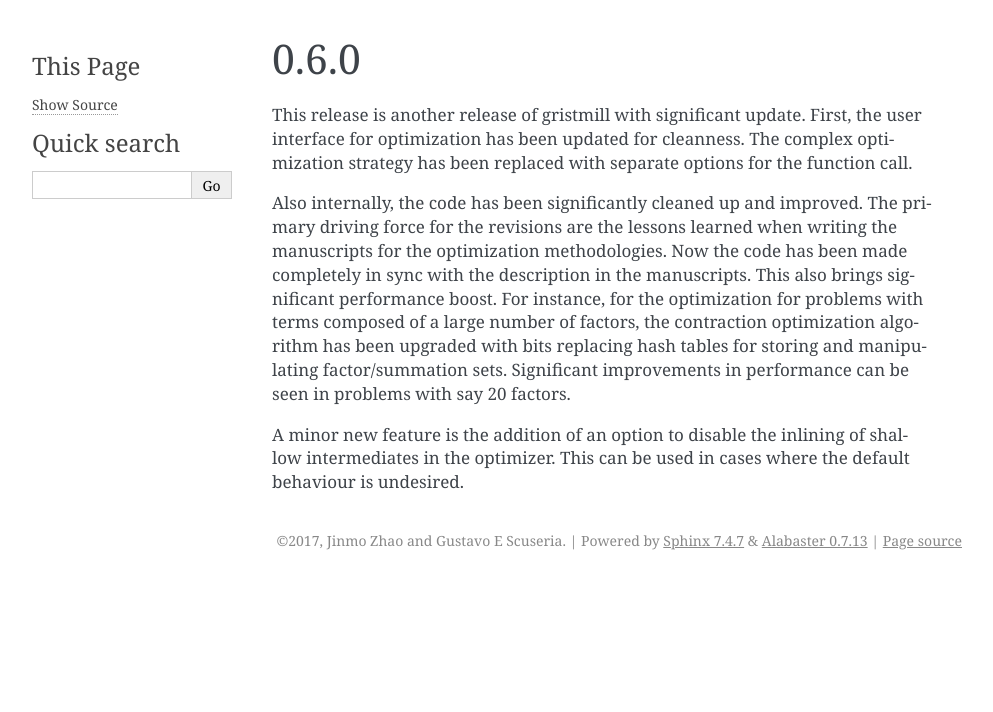
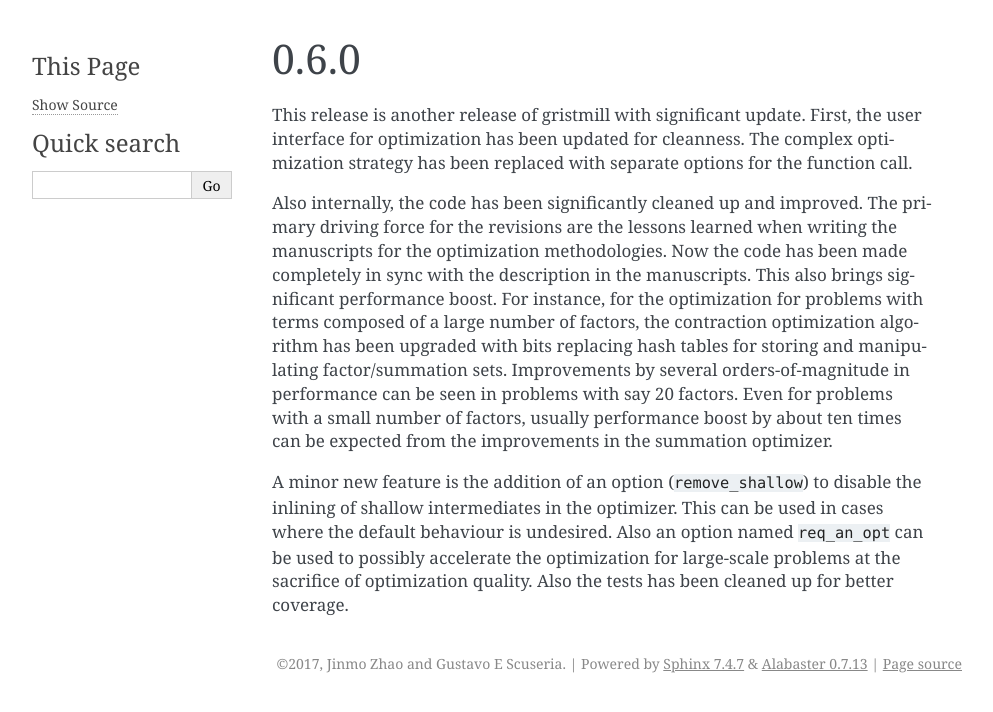
Before and after one commit to tschijnmo/gristmill, a Sphinx documentation site: the page built from docs/releases/0_6_0.rst, in a window 1280 px wide. Shown: the top 712 px of the page, without its empty margins (148-1141 px from the left). Built offline with Sphinx 7.4.7, drawn with Linux system fonts in a browser that asks for light colours.

Commit message:
Update release notes for 0.6.0

```diff
--- a/docs/releases/0_6_0.rst
+++ b/docs/releases/0_6_0.rst
@@ -13,9 +13,14 @@ completely in sync with the description in the manuscripts.  This also brings
 significant performance boost.  For instance, for the optimization for problems
 with terms composed of a large number of factors, the contraction optimization
 algorithm has been upgraded with bits replacing hash tables for storing and
-manipulating factor/summation sets. Significant improvements in performance can
-be seen in problems with say 20 factors.
+manipulating factor/summation sets.  Improvements by several orders-of-magnitude
+in performance can be seen in problems with say 20 factors.  Even for problems
+with a small number of factors, usually performance boost by about ten times can
+be expected from the improvements in the summation optimizer.
 
-A minor new feature is the addition of an option to disable the inlining of
-shallow intermediates in the optimizer.  This can be used in cases where the
-default behaviour is undesired.
+A minor new feature is the addition of an option (``remove_shallow``) to disable
+the inlining of shallow intermediates in the optimizer.  This can be used in
+cases where the default behaviour is undesired.  Also an option named
+``req_an_opt`` can be used to possibly accelerate the optimization for
+large-scale problems at the sacrifice of optimization quality.  Also the tests
+has been cleaned up for better coverage.
--- a/docs/releases/index.rst
+++ b/docs/releases/index.rst
@@ -8,3 +8,4 @@ Release history
    0_3_0
    0_4_0
    0_5_0
+   0_6_0
```
